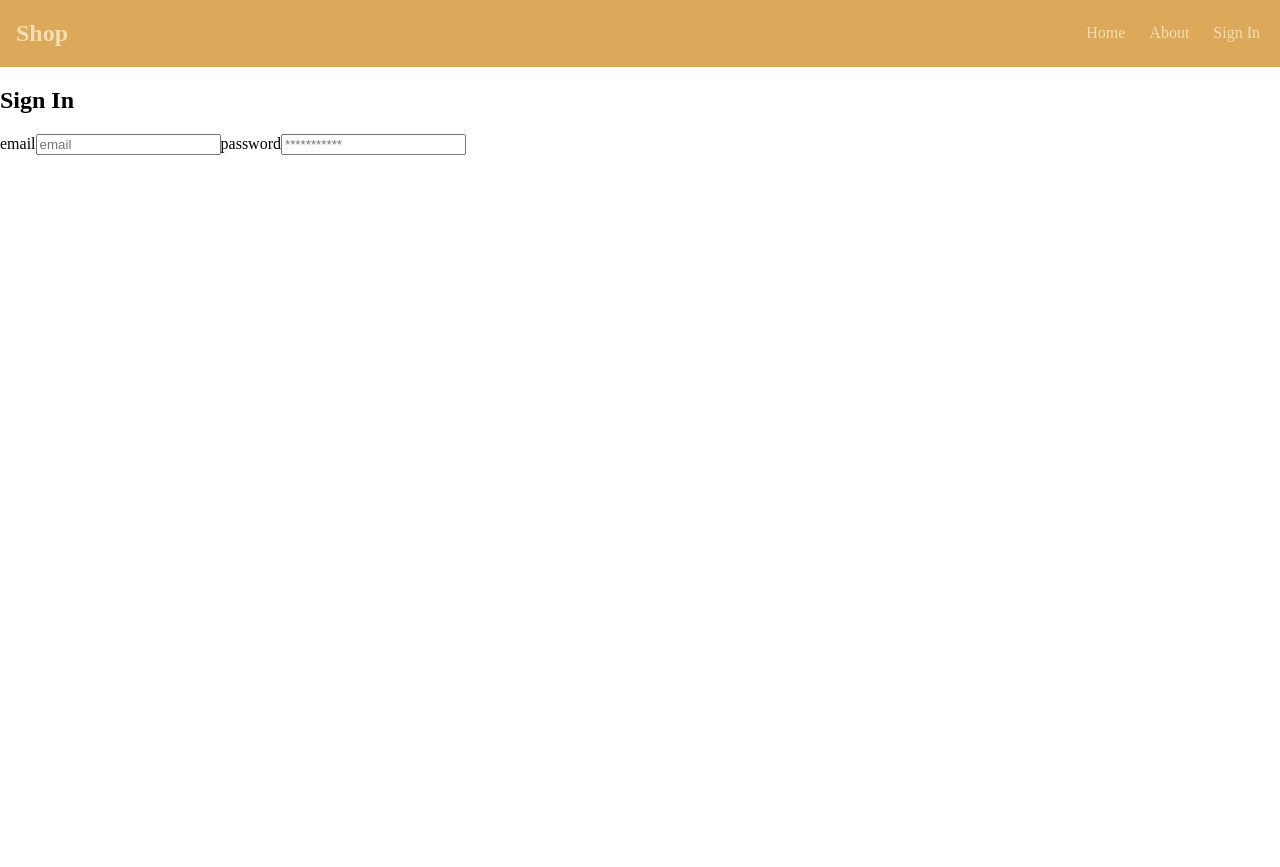
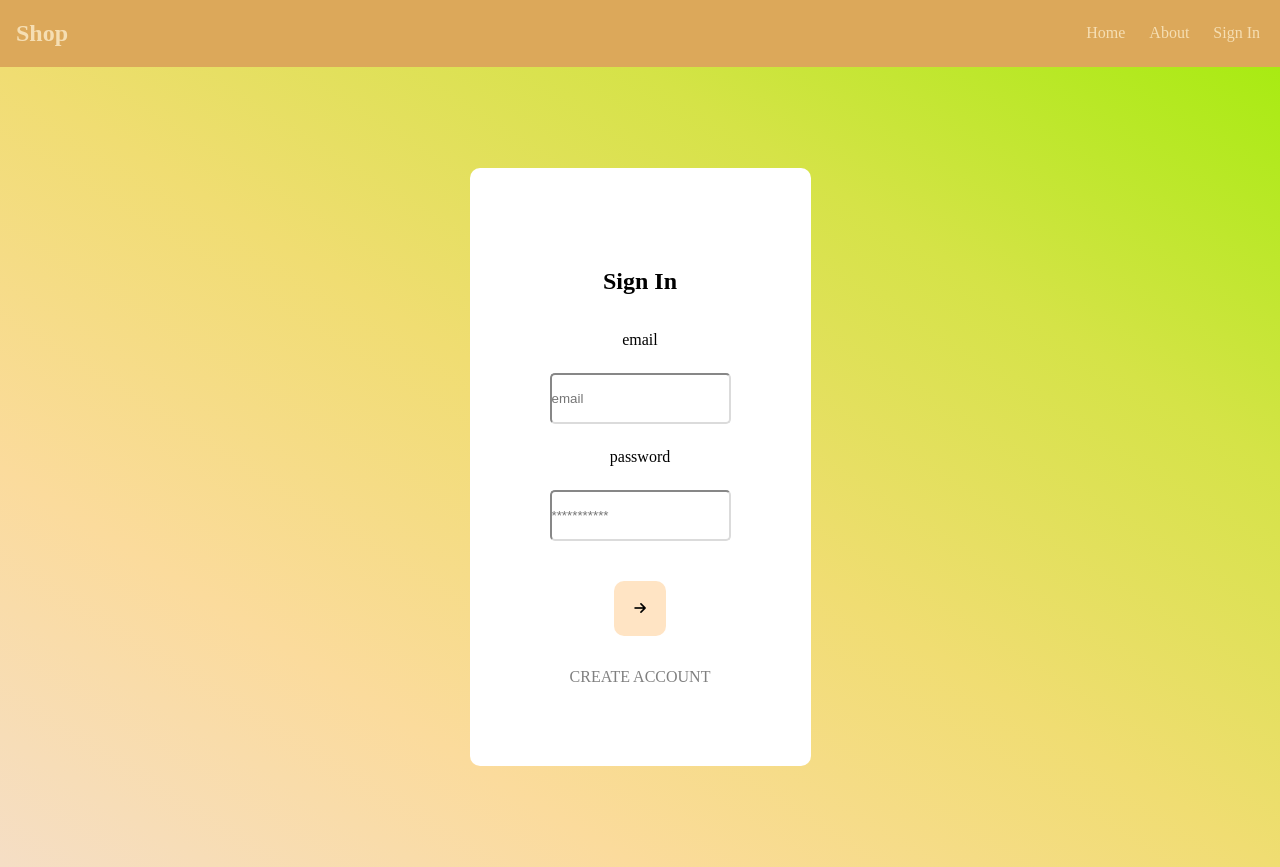
Before and after one commit to WAHJADAI/e-commerce-app, a React (Vite) app: page /SignIn in a window 1280 px wide. Before the commit the page ends 800 px from the top, so only its background shows below. Built offline with nearby package versions, Linux system fonts and the light colour scheme.

Commit message:
Sign in css and Font awsome kit

```diff
--- a/index.html
+++ b/index.html
@@ -5,6 +5,7 @@
     <link rel="icon" type="image/svg+xml" href="/vite.svg" />
     <meta name="viewport" content="width=device-width, initial-scale=1.0" />
     <title>Vite + React + TS</title>
+    <script src="https://kit.fontawesome.com/d6a65c5611.js" crossorigin="anonymous"></script>
   </head>
   <body>
     <div id="root"></div>
--- /dev/null
+++ b/src/pages/SignIn.css
@@ -0,0 +1,45 @@
+.SignInPage{
+    display: flex;
+justify-content: center;
+align-items: center;
+    min-height: 100vh;
+    background-image: linear-gradient(to right top, #f5dec5, #fbdb9c, #f0dd72, #d5e347, #a8eb12);
+}
+
+.SignIn,.SignInForm{
+        display: flex;
+        flex-direction: column;
+        align-items: center;
+}
+.SignIn{
+    padding: 5rem;
+    background-color: white;
+    border-radius: 10px;
+}
+
+
+label{
+    text-align: left;
+    padding: 1rem 0;
+}
+
+input{
+    margin: 0.5rem 0;
+    padding: 1rem 0;
+    border-radius: 5px;
+    border-color: rgb(219, 219, 219);
+
+}
+
+button{
+    border: none;
+    background-color: bisque;
+    padding: 20px;
+    border-radius: 10px;
+    margin: 2rem;
+}
+
+.LinkSignUp{
+    color: gray;
+    text-decoration: none
+}
--- a/src/pages/SignIn.tsx
+++ b/src/pages/SignIn.tsx
@@ -1,15 +1,24 @@
 import React from "react";
+import {Link} from "react-router-dom"
+import "pages/SignIn.css"
+
+
+
 
 function SignIn(){
     return(
-        <div>
-            <form>
+        <div className="SignInPage">
+            <div className="SignIn">
                 <h2>Sign In</h2>
+            <form className="SignInForm">
                 <label htmlFor="email">email</label>
                 <input type="email" placeholder="email" id="email" name="email"/>
                 <label htmlFor="password">password</label>
                 <input type="password" placeholder="***********" id="password" name="password"/>
+                <button><i className="fa-solid fa-arrow-right"></i></button>
             </form>
+            <Link to="/" className="LinkSignUp">CREATE ACCOUNT</Link>
+            </div>
         </div>
     )
 }
```
